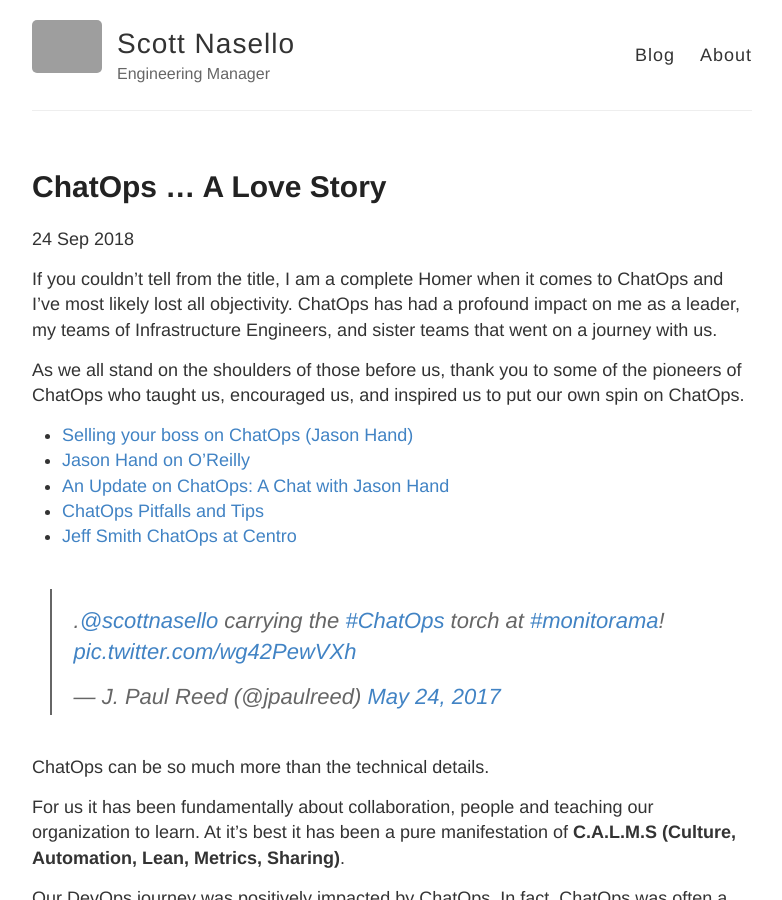
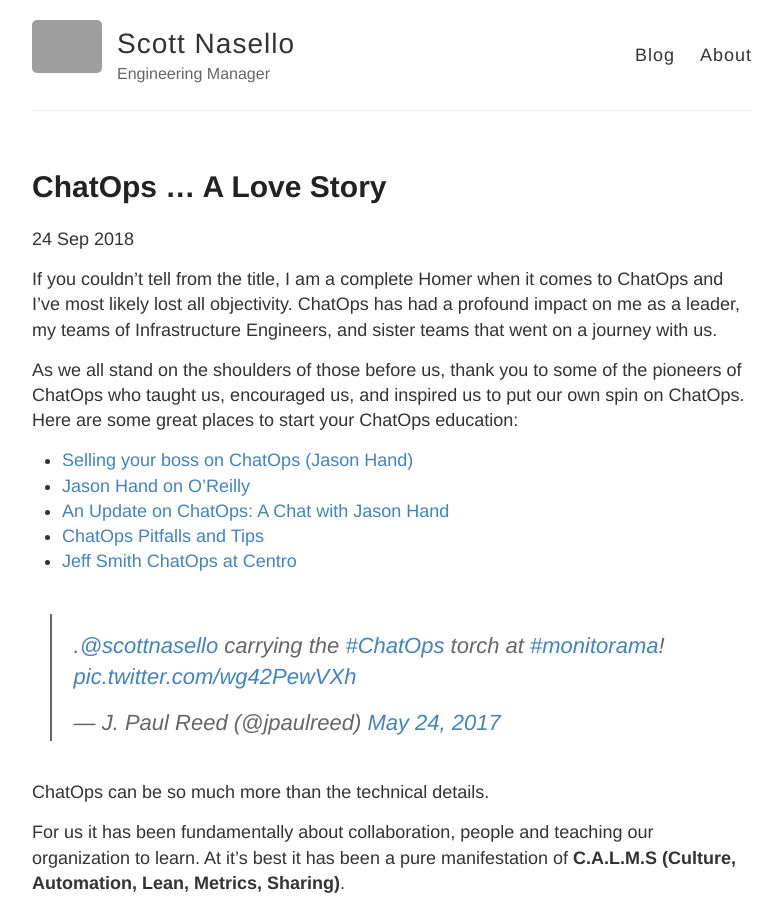
Before and after one commit to scottnasello/scottnasello.github.io, a Jekyll site: the page built from _posts/2018-09-24-ChatOps.md, in a window 1280 px wide and 900 px high. Shown: the whole window, without its empty margins (248-1030 px from the left). Built offline with Jekyll 4.4.1, drawn with Linux system fonts in a browser that asks for light colours; comment, search, counter and statistics services are not loaded; grey boxes are pictures that could not be loaded.

Commit message:
ChatOps preamble

```diff
--- a/_posts/2018-09-24-ChatOps.md
+++ b/_posts/2018-09-24-ChatOps.md
@@ -6,7 +6,7 @@ excerpt: ChatOps was so instrumental to our progress that we even had a birthday
 
 If you couldn't tell from the title, I am a complete Homer when it comes to ChatOps and I've most likely lost all objectivity.  ChatOps has had a profound impact on me as a leader, my teams of Infrastructure Engineers, and sister teams that went on a journey with us.
 
-As we all stand on the shoulders of those before us, thank you to some of the pioneers of ChatOps who taught us, encouraged us, and inspired us to put our own spin on ChatOps.
+As we all stand on the shoulders of those before us, thank you to some of the pioneers of ChatOps who taught us, encouraged us, and inspired us to put our own spin on ChatOps.  Here are some great places to start your ChatOps education:
 
 * [Selling your boss on ChatOps (Jason Hand)](https://medium.com/@jasonhand/how-to-sell-your-boss-on-chatops-2152a95ffec1)
 * [Jason Hand on O’Reilly](https://medium.com/@jasonhand/my-latest-book-on-chatops-from-oreilly-media-is-now-available-ed7817e3dd84)
```
